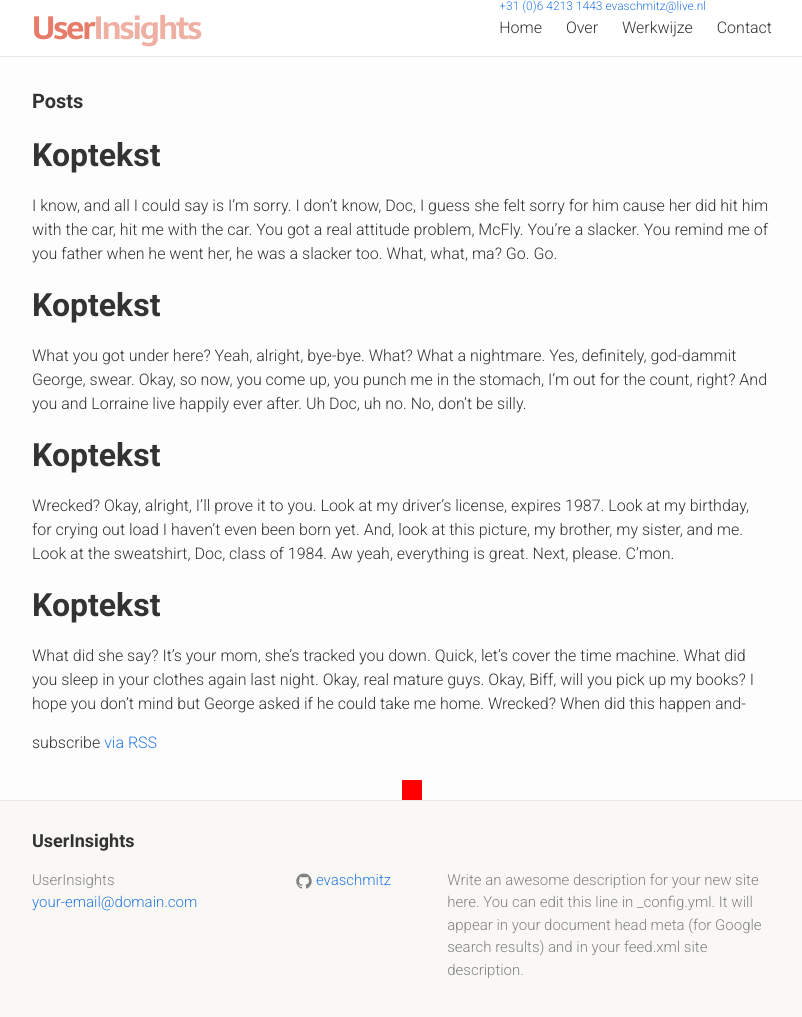
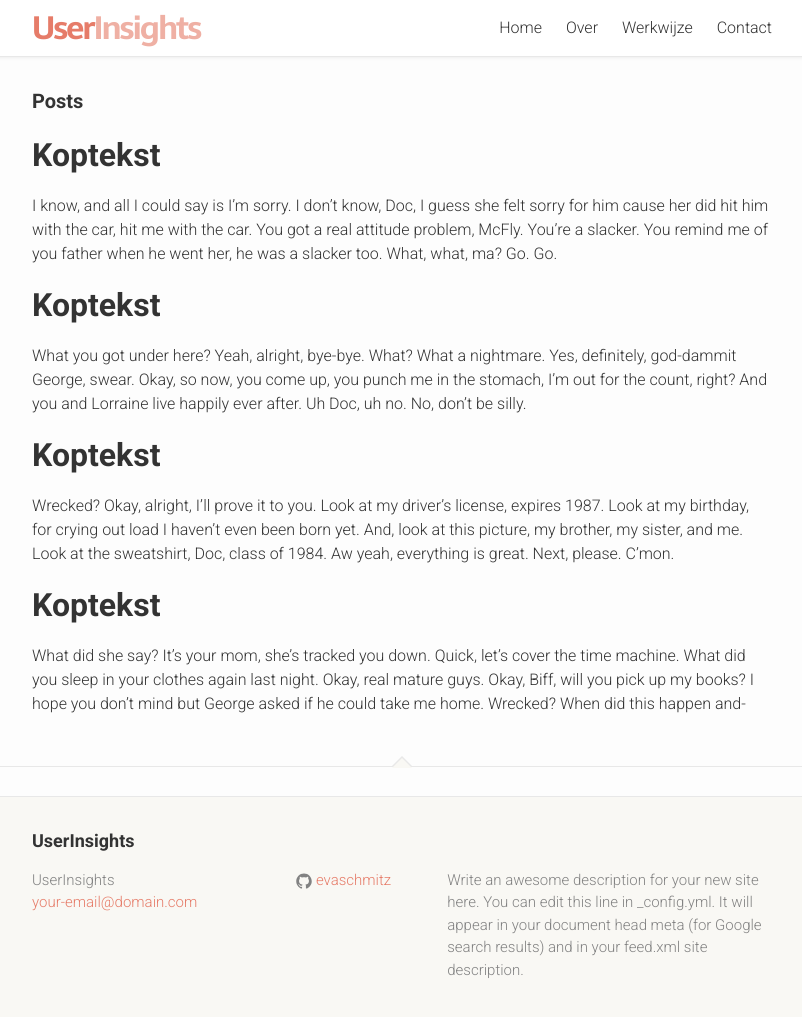
Before and after one commit to evaschmitz/evaschmitz.github.io, a Jekyll site: the page built from index.html, in a window 1280 px wide and 1041 px high. Shown: the top 1017 px of the window, without its empty margins (238-1040 px from the left). Built offline with Jekyll 4.4.1, drawn with Linux system fonts in a browser that asks for light colours.

Commit message:
Some updates.

```diff
--- a/_includes/header.html
+++ b/_includes/header.html
@@ -26,10 +26,12 @@
          <a class="page-link" href="{{ '/werkwijze/' | prepend: site.baseurl }}">Werkwijze</a>
          <a class="page-link" href="{{ '/contact/' | prepend: site.baseurl }}">Contact</a>
       </div>
+      <!--
       <div class="contact">
         <a href="tel:+31642131443">+31 (0)6 4213 1443</a>
         <a href="mailto:evaschmitz@live.nl">evaschmitz@live.nl</a>
       </div>
+ -->
     </nav>
 
   </div>
--- a/_sass/_base.scss
+++ b/_sass/_base.scss
@@ -91,15 +91,15 @@
  * Links
  */
 a {
-    color: $brand-color;
+    color: $brand-color-darker;
     text-decoration: none;
 
     &:visited {
-        color: darken($brand-color, 15%);
+        color: $brand-color-darker;
     }
 
     &:hover {
-        color: $text-color;
+        color: darken($brand-color-darker, 15%);
         text-decoration: underline;
     }
 }
--- a/_sass/_layout.scss
+++ b/_sass/_layout.scss
@@ -4,6 +4,7 @@
 .site-header {
     background: #fff;
     border-bottom: 1px solid $grey-color-light;
+    box-shadow: 0 0 4px rgba(0, 0, 0, 0.1);
     min-height: 56px;
     width: 100%;
     position: fixed;
@@ -26,6 +27,10 @@
     }
     span {
       color: $brand-color-lighter;
+    }
+
+    &:hover {
+      text-decoration: none;
     }
 }
 
@@ -192,12 +197,39 @@
     border-bottom: 1px solid $grey-color-light;
     z-index: 3;
 
-    &::after {
-      content: "";
-      border: 10px solid red;
-      position: absolute;
-      bottom: 0;
-      left: 50%;
+    .back-to-top {
+      display: block;
+      text-align: center;
+      text-indent: -999em;
+      overflow: hidden;
+      width: 20px;
+      height: 20px;
+      margin: 32px auto -32px;
+      position: relative;
+
+      &::before {
+        content: "";
+        border: 10px solid $grey-color-light;
+        border-top-color: transparent;
+        border-left-color: transparent;
+        border-right-color: transparent;
+        position: absolute;
+        bottom: 2px;
+        left: 50%;
+        margin-left: -10px;
+        //
+      }
+      &::after {
+        content: "";
+        border: 10px solid #f9f8f4;
+        border-top-color: transparent;
+        border-left-color: transparent;
+        border-right-color: transparent;
+        position: absolute;
+        bottom: 0;
+        left: 50%;
+        margin-left: -10px;
+      }
     }
 }
 
--- a/index.html
+++ b/index.html
@@ -22,6 +22,7 @@
   {% capture over_page %}{% include over.md %}{% endcapture %}
   {{ over_page | markdownify }}
 
-  <p class="rss-subscribe">subscribe <a href="{{ "/feed.xml" | prepend: site.baseurl }}">via RSS</a></p>
+  <a class="back-to-top" href="#" title="Terug naar boven">Terug naar boven</a>
+  <!-- <p class="rss-subscribe">subscribe <a href="{{ "/feed.xml" | prepend: site.baseurl }}">via RSS</a></p> -->
 
 </div>
```
